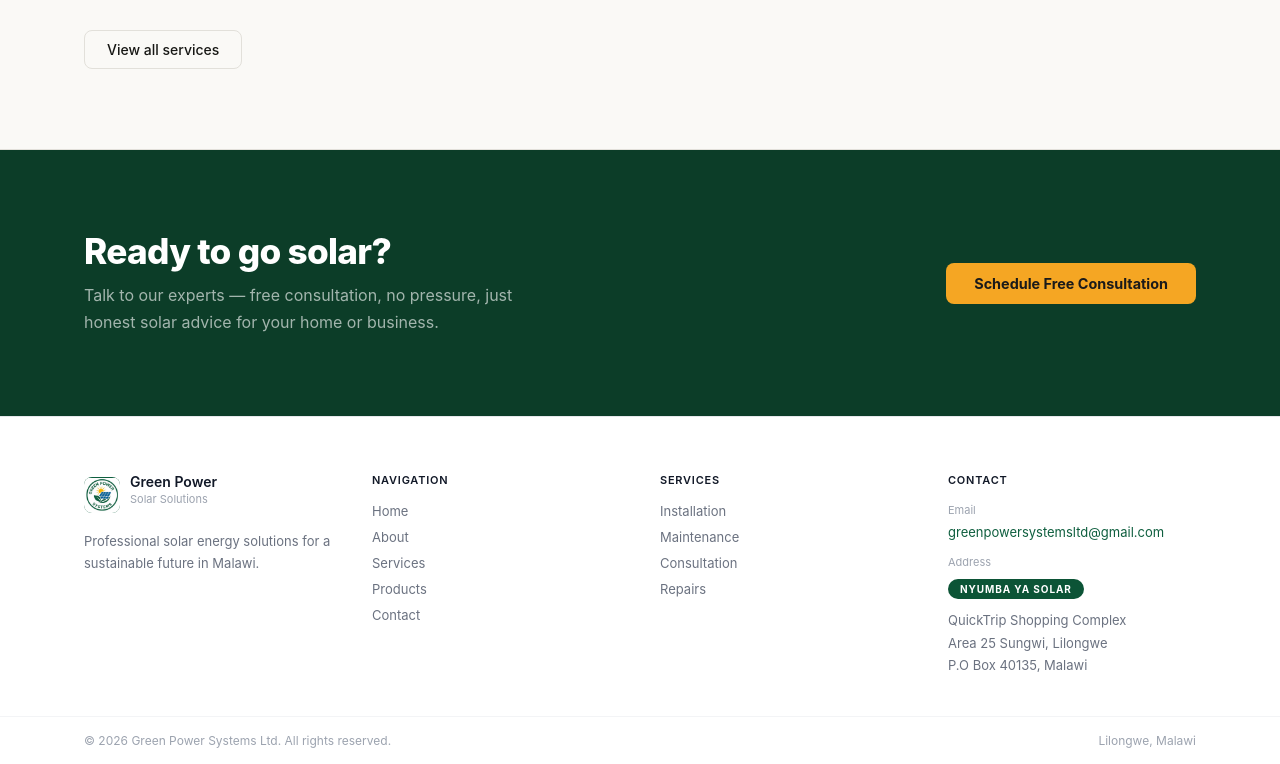
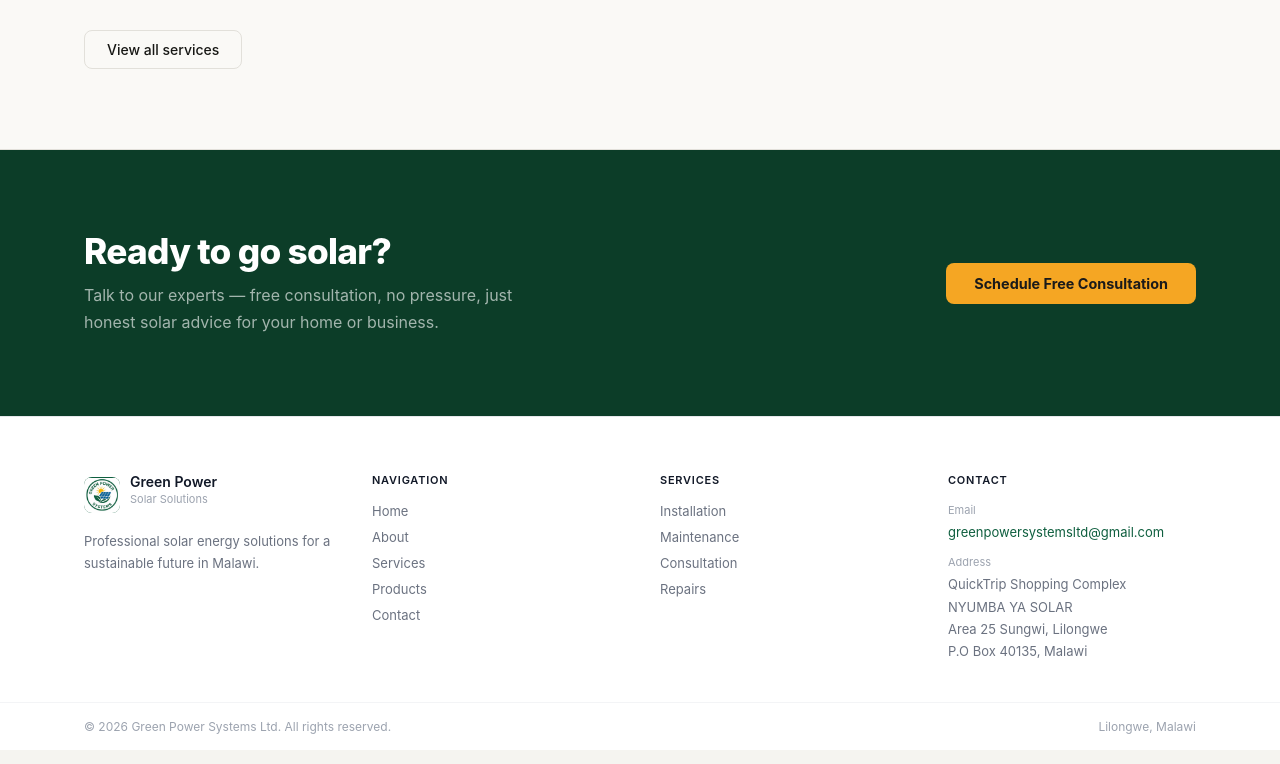
Before and after one commit to JUMAPETER736/GREEN_POWER_SYSTEMS, a Next.js app: page / in a window 1280 px wide. Shown: the part 1691-2455 px from the top of the page. Built offline with nearby package versions, Linux system fonts and the light colour scheme.

Commit message:
In the Footer adding the name of the Shop NYUMBA YA SOLAR text

```diff
--- a/src/app/components/Footer.tsx
+++ b/src/app/components/Footer.tsx
@@ -101,36 +101,24 @@ export default function Footer() {
                 <p style={{ fontSize: 11, color: "#9ca3af", marginBottom: 4, marginTop: 0 }}>Email</p>
                 <a
                   href="mailto:greenpowersystemsltd@gmail.com"
-                  style={{ fontSize: 13, color: "#0f5f3f", textDecoration: "none", wordBreak: "break-all" }}
+                  style={{
+                    fontSize: 13, color: "#0f5f3f",
+                    textDecoration: "none", wordBreak: "break-all",
+                  }}
                 >
                   greenpowersystemsltd@gmail.com
                 </a>
               </div>
 
-              {/* Address with NYUMBA YA SOLAR badge */}
+              {/* Address */}
               <div>
-                <p style={{ fontSize: 11, color: "#9ca3af", marginBottom: 8, marginTop: 0 }}>Address</p>
-
-                {/* NYUMBA YA SOLAR badge */}
-                <span style={{
-                  display: "inline-block",
-                  marginBottom: 10,
-                  padding: "4px 12px",
-                  backgroundColor: "#0c5436",
-                  color: "#ffffff",
-                  fontSize: 10,
-                  fontWeight: 700,
-                  borderRadius: 100,
-                  letterSpacing: "0.09em",
-                }}>
-                  NYUMBA YA SOLAR
-                </span>
-
+                <p style={{ fontSize: 11, color: "#9ca3af", marginBottom: 4, marginTop: 0 }}>Address</p>
                 <address style={{
                   fontSize: 13, color: "#6b7280",
                   fontStyle: "normal", lineHeight: 1.7,
                 }}>
                   QuickTrip Shopping Complex<br />
+                  NYUMBA YA SOLAR<br />
                   Area 25 Sungwi, Lilongwe<br />
                   P.O Box 40135, Malawi
                 </address>
```
